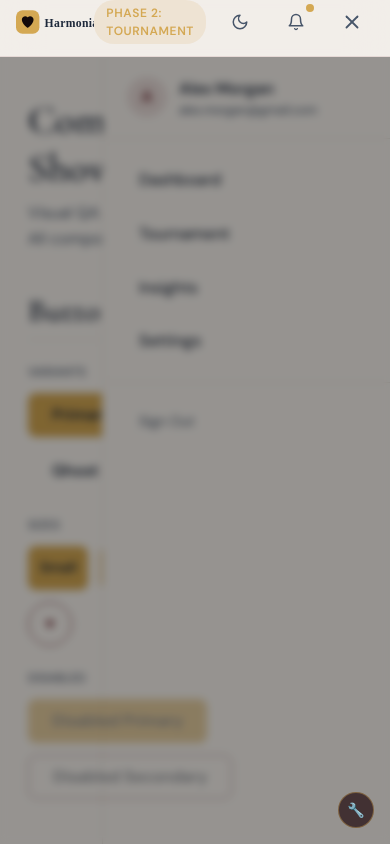
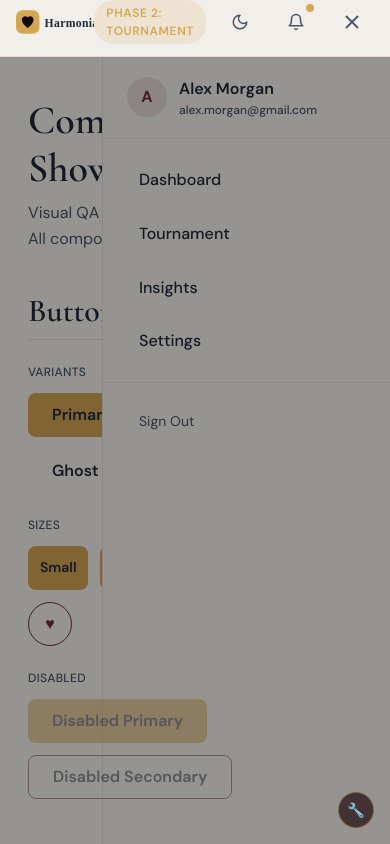
Before and after one commit to averyedwards/harmonia-testing-pool, a Next.js app: page /showcase in a window 390 px wide. Both pictures are taken after a click on the button 352 px from the left and 22 px from the top of the page. Shown: the top 844 px of the page. Built offline with nearby package versions, Linux system fonts and the light colour scheme.

Commit message:
fix: remove backdrop-blur from mobile menu overlay — was bleeding onto menu panel

```diff
--- a/src/components/layout/MobileMenu.tsx
+++ b/src/components/layout/MobileMenu.tsx
@@ -30,7 +30,7 @@ export function MobileMenu({ open, onClose, links }: MobileMenuProps) {
       {/* Backdrop */}
       <div
         className={cn(
-          'fixed inset-0 z-30 bg-black/40 backdrop-blur-sm transition-opacity duration-300 md:hidden',
+          'fixed inset-0 z-30 bg-black/40 transition-opacity duration-300 md:hidden',
           open ? 'opacity-100 pointer-events-auto' : 'opacity-0 pointer-events-none'
         )}
         onClick={onClose}
```
